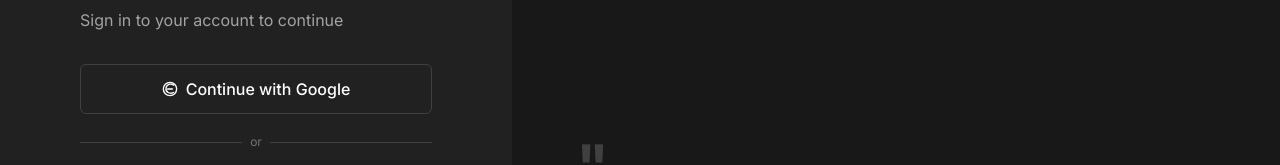
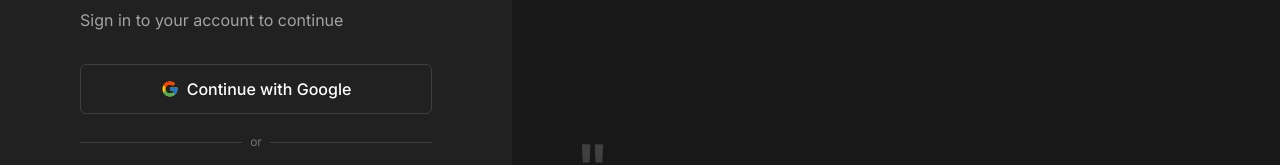
Before and after one commit to xEpiqq/contacted-ai, a Next.js app: page /sign-in in a window 1280 px wide. Shown: the part 192-357 px from the top of the page. Built offline with nearby package versions, Linux system fonts and the light colour scheme.

Commit message:
google time baby

```diff
--- a/app/(auth-pages)/sign-in/page.tsx
+++ b/app/(auth-pages)/sign-in/page.tsx
@@ -1,4 +1,4 @@
-import { signInAction } from "@/app/actions";
+import { signInAction, signInWithGoogleAction } from "@/app/actions";
 import { FormMessage, Message } from "@/components/form-message";
 import Link from "next/link";
 import Image from "next/image";
@@ -20,13 +20,20 @@
           </div>
 
           {/* Google sign-in button */}
-          <button
-            className="w-full mb-3 bg-transparent hover:bg-neutral-800 text-white font-medium py-3 px-4 rounded-md transition-colors border border-neutral-700 flex items-center justify-center gap-2"
-            type="button"
-          >
-            <svg xmlns="http://www.w3.org/2000/svg" width="16" height="16" viewBox="0 0 24 24" fill="none" stroke="currentColor" strokeWidth="2" strokeLinecap="round" strokeLinejoin="round"><circle cx="12" cy="12" r="10"/><path d="M17.13 17.21c-.73.47-1.58.82-2.44 1-1.89.37-3.88.07-5.5-.89-2.36-1.41-3.66-4.12-3.19-6.82.49-2.89 2.95-5.34 5.89-5.78 1.96-.27 4 .22 5.55 1.44"/><path d="M8.48 12h7.08"/></svg>
-            <span>Continue with Google</span>
-          </button>
+          <form action={signInWithGoogleAction}>
+            <button
+              className="w-full mb-3 bg-transparent hover:bg-neutral-800 text-white font-medium py-3 px-4 rounded-md transition-colors border border-neutral-700 flex items-center justify-center gap-2"
+              type="submit"
+            >
+              <svg width="18" height="18" xmlns="http://www.w3.org/2000/svg" viewBox="0 0 48 48">
+                <path fill="#FFC107" d="M43.611,20.083H42V20H24v8h11.303c-1.649,4.657-6.08,8-11.303,8c-6.627,0-12-5.373-12-12c0-6.627,5.373-12,12-12c3.059,0,5.842,1.154,7.961,3.039l5.657-5.657C34.046,6.053,29.268,4,24,4C12.955,4,4,12.955,4,24c0,11.045,8.955,20,20,20c11.045,0,20-8.955,20-20C44,22.659,43.862,21.35,43.611,20.083z" />
+                <path fill="#FF3D00" d="M6.306,14.691l6.571,4.819C14.655,15.108,18.961,12,24,12c3.059,0,5.842,1.154,7.961,3.039l5.657-5.657C34.046,6.053,29.268,4,24,4C16.318,4,9.656,8.337,6.306,14.691z" />
+                <path fill="#4CAF50" d="M24,44c5.166,0,9.86-1.977,13.409-5.192l-6.19-5.238C29.211,35.091,26.715,36,24,36c-5.202,0-9.619-3.317-11.283-7.946l-6.522,5.025C9.505,39.556,16.227,44,24,44z" />
+                <path fill="#1976D2" d="M43.611,20.083H42V20H24v8h11.303c-0.792,2.237-2.231,4.166-4.087,5.571c0.001-0.001,0.002-0.001,0.003-0.002l6.19,5.238C36.971,39.205,44,34,44,24C44,22.659,43.862,21.35,43.611,20.083z" />
+              </svg>
+              <span>Continue with Google</span>
+            </button>
+          </form>
 
           <div className="relative my-5">
             <div className="absolute inset-0 flex items-center">
--- a/app/(auth-pages)/sign-up/page.tsx
+++ b/app/(auth-pages)/sign-up/page.tsx
@@ -1,4 +1,4 @@
-import { signUpAction } from "@/app/actions";
+import { signUpAction, signInWithGoogleAction } from "@/app/actions";
 import { FormMessage, Message } from "@/components/form-message";
 import Link from "next/link";
 import Image from "next/image";
@@ -30,13 +30,20 @@
           </div>
 
           {/* Google sign-up button */}
-          <button
-            className="w-full mb-3 bg-transparent hover:bg-neutral-800 text-white font-medium py-3 px-4 rounded-md transition-colors border border-neutral-700 flex items-center justify-center gap-2"
-            type="button"
-          >
-            <svg xmlns="http://www.w3.org/2000/svg" width="16" height="16" viewBox="0 0 24 24" fill="none" stroke="currentColor" strokeWidth="2" strokeLinecap="round" strokeLinejoin="round"><circle cx="12" cy="12" r="10"/><path d="M17.13 17.21c-.73.47-1.58.82-2.44 1-1.89.37-3.88.07-5.5-.89-2.36-1.41-3.66-4.12-3.19-6.82.49-2.89 2.95-5.34 5.89-5.78 1.96-.27 4 .22 5.55 1.44"/><path d="M8.48 12h7.08"/></svg>
-            <span>Continue with Google</span>
-          </button>
+          <form action={signInWithGoogleAction}>
+            <button
+              className="w-full mb-3 bg-transparent hover:bg-neutral-800 text-white font-medium py-3 px-4 rounded-md transition-colors border border-neutral-700 flex items-center justify-center gap-2"
+              type="submit"
+            >
+              <svg width="18" height="18" xmlns="http://www.w3.org/2000/svg" viewBox="0 0 48 48">
+                <path fill="#FFC107" d="M43.611,20.083H42V20H24v8h11.303c-1.649,4.657-6.08,8-11.303,8c-6.627,0-12-5.373-12-12c0-6.627,5.373-12,12-12c3.059,0,5.842,1.154,7.961,3.039l5.657-5.657C34.046,6.053,29.268,4,24,4C12.955,4,4,12.955,4,24c0,11.045,8.955,20,20,20c11.045,0,20-8.955,20-20C44,22.659,43.862,21.35,43.611,20.083z" />
+                <path fill="#FF3D00" d="M6.306,14.691l6.571,4.819C14.655,15.108,18.961,12,24,12c3.059,0,5.842,1.154,7.961,3.039l5.657-5.657C34.046,6.053,29.268,4,24,4C16.318,4,9.656,8.337,6.306,14.691z" />
+                <path fill="#4CAF50" d="M24,44c5.166,0,9.86-1.977,13.409-5.192l-6.19-5.238C29.211,35.091,26.715,36,24,36c-5.202,0-9.619-3.317-11.283-7.946l-6.522,5.025C9.505,39.556,16.227,44,24,44z" />
+                <path fill="#1976D2" d="M43.611,20.083H42V20H24v8h11.303c-0.792,2.237-2.231,4.166-4.087,5.571c0.001-0.001,0.002-0.001,0.003-0.002l6.19,5.238C36.971,39.205,44,34,44,24C44,22.659,43.862,21.35,43.611,20.083z" />
+              </svg>
+              <span>Continue with Google</span>
+            </button>
+          </form>
 
           <div className="relative my-5">
             <div className="absolute inset-0 flex items-center">
--- a/app/actions.ts
+++ b/app/actions.ts
@@ -132,3 +132,22 @@
   await supabase.auth.signOut();
   return redirect("/sign-in");
 };
+
+export const signInWithGoogleAction = async () => {
+  const supabase = await createClient();
+  const origin = (await headers()).get("origin");
+
+  const { data, error } = await supabase.auth.signInWithOAuth({
+    provider: 'google',
+    options: {
+      redirectTo: `${origin}/auth/callback`,
+    },
+  });
+
+  if (error) {
+    console.error("Google OAuth error:", error.message);
+    return encodedRedirect("error", "/sign-in", error.message);
+  }
+
+  return redirect(data.url);
+};
```
